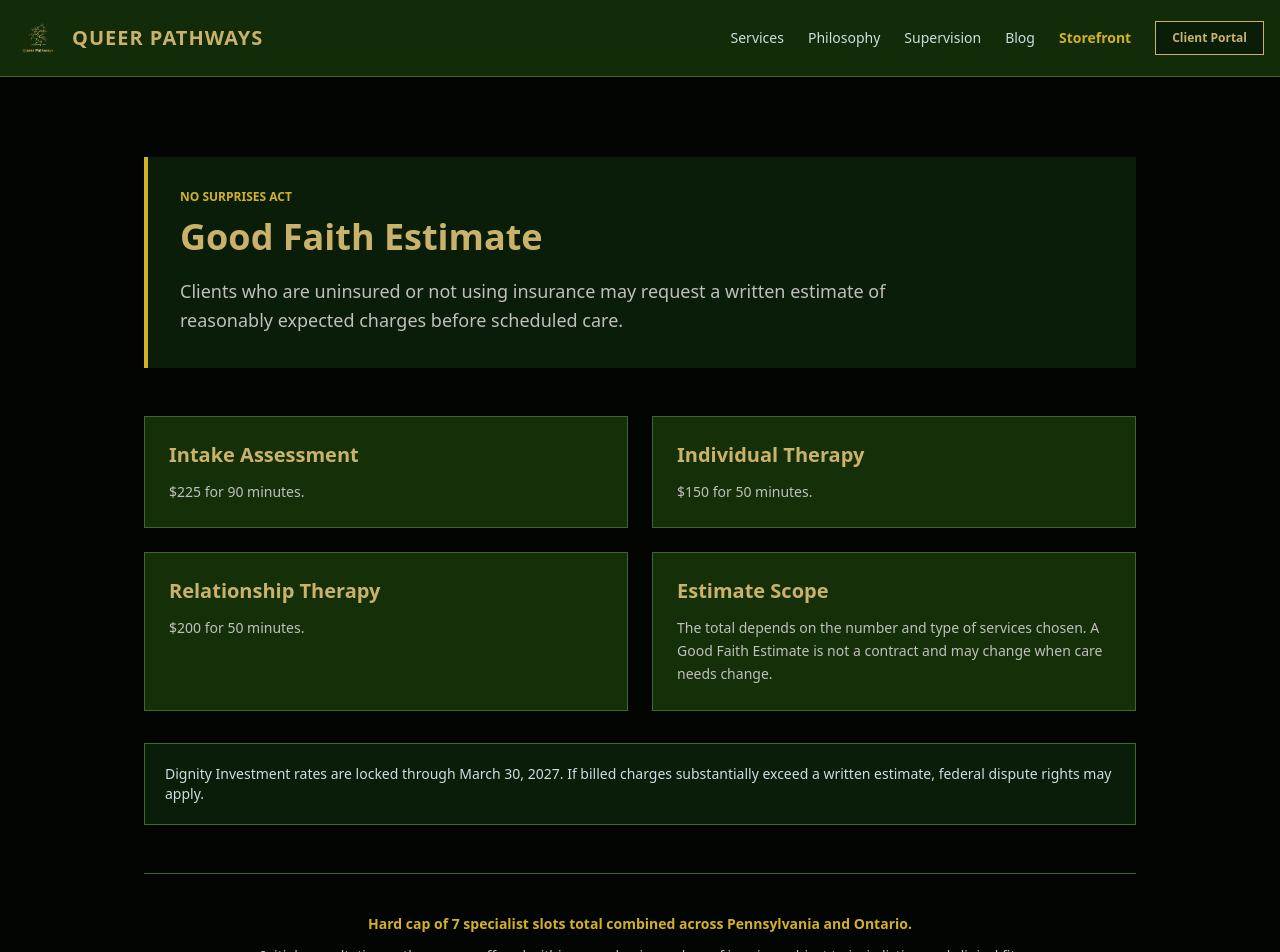
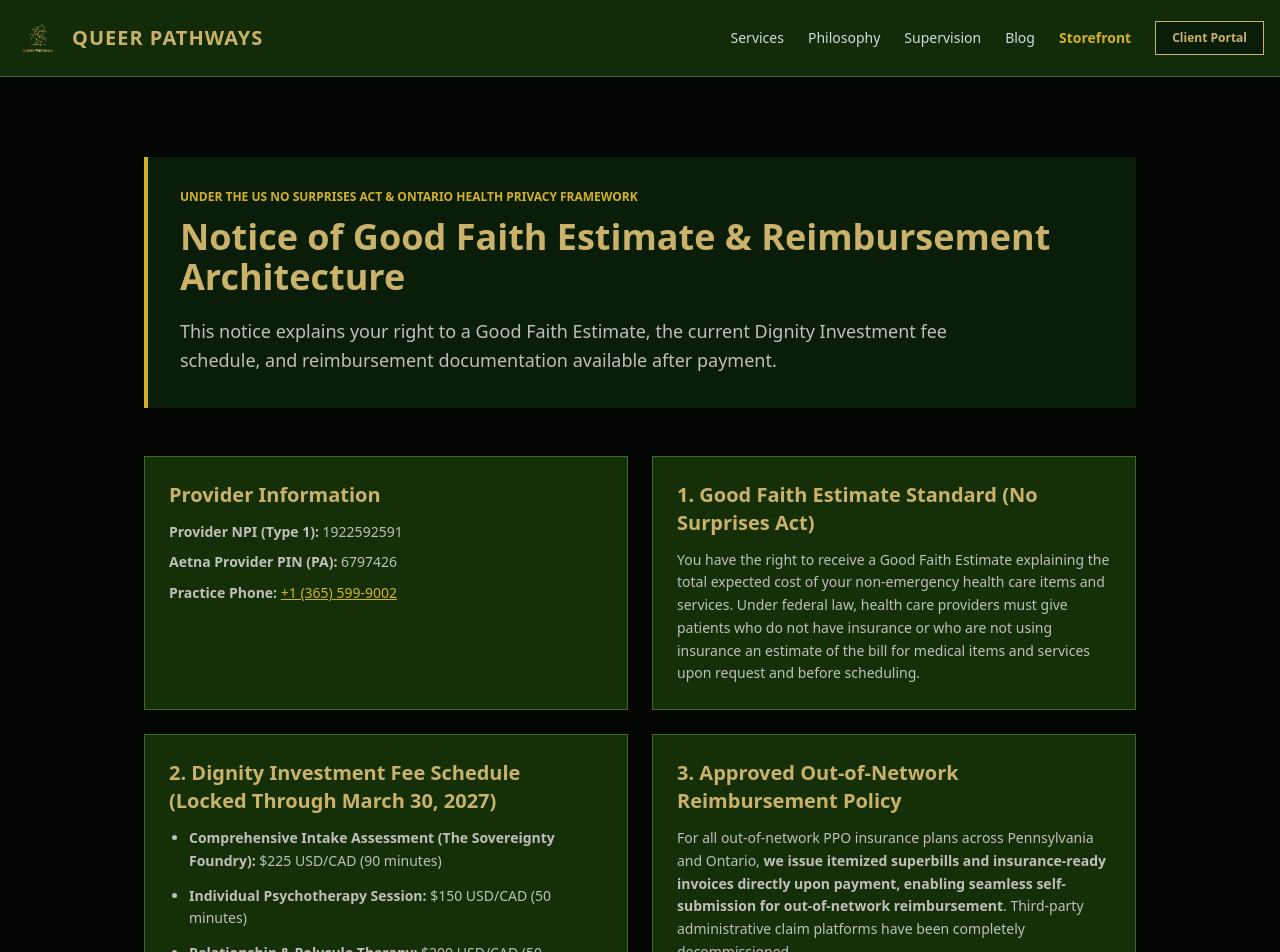
Before and after one commit to jonassaint-QP/QP-Clinical, a Next.js app: page /gfe in a window 1280 px wide. Shown: the top 952 px of the page. Built offline with nearby package versions, Linux system fonts and the light colour scheme.

Commit message:
Add legal and reimbursement disclosures

```diff
--- a/pages/gfe.tsx
+++ b/pages/gfe.tsx
@@ -3,17 +3,46 @@ import { InteriorPage } from '../components/InteriorPage';
 export default function GoodFaithEstimatePage() {
   return (
     <InteriorPage
-      title="Good Faith Estimate"
-      description="No Surprises Act pricing information for Queer Pathways intake, individual therapy, and relationship therapy."
-      eyebrow="No Surprises Act"
-      introduction="Clients who are uninsured or not using insurance may request a written estimate of reasonably expected charges before scheduled care."
+      title="Notice of Good Faith Estimate & Reimbursement Architecture"
+      description="No Surprises Act pricing and out-of-network reimbursement information for Queer Pathways clinical services."
+      eyebrow="Under the US No Surprises Act & Ontario Health Privacy Framework"
+      introduction="This notice explains your right to a Good Faith Estimate, the current Dignity Investment fee schedule, and reimbursement documentation available after payment."
       sections={[
-        { title: 'Intake Assessment', body: <p>$225 for 90 minutes.</p> },
-        { title: 'Individual Therapy', body: <p>$150 for 50 minutes.</p> },
-        { title: 'Relationship Therapy', body: <p>$200 for 50 minutes.</p> },
-        { title: 'Estimate Scope', body: <p>The total depends on the number and type of services chosen. A Good Faith Estimate is not a contract and may change when care needs change.</p> },
+        {
+          title: 'Provider Information',
+          body: (
+            <div className="space-y-2">
+              <p><strong>Provider NPI (Type 1):</strong> 1922592591</p>
+              <p><strong>Aetna Provider PIN (PA):</strong> 6797426</p>
+              <p><strong>Practice Phone:</strong> <a href="tel:+13655999002" className="text-[#D3B127] underline">+1 (365) 599-9002</a></p>
+            </div>
+          ),
+        },
+        {
+          title: '1. Good Faith Estimate Standard (No Surprises Act)',
+          body: <p>You have the right to receive a Good Faith Estimate explaining the total expected cost of your non-emergency health care items and services. Under federal law, health care providers must give patients who do not have insurance or who are not using insurance an estimate of the bill for medical items and services upon request and before scheduling.</p>,
+        },
+        {
+          title: '2. Dignity Investment Fee Schedule (Locked Through March 30, 2027)',
+          body: (
+            <ul className="list-disc space-y-3 pl-5">
+              <li><strong>Comprehensive Intake Assessment (The Sovereignty Foundry):</strong> $225 USD/CAD (90 minutes)</li>
+              <li><strong>Individual Psychotherapy Session:</strong> $150 USD/CAD (50 minutes)</li>
+              <li><strong>Relationship & Polycule Therapy:</strong> $200 USD/CAD (50 minutes)</li>
+              <li><strong>Autonomy & Executive Coaching Masterclass:</strong> $150 USD/CAD (1 hour) / $200 USD/CAD (2 hours)</li>
+            </ul>
+          ),
+        },
+        {
+          title: '3. Approved Out-of-Network Reimbursement Policy',
+          body: (
+            <div className="space-y-3">
+              <p>For all out-of-network PPO insurance plans across Pennsylvania and Ontario, <strong>we issue itemized superbills and insurance-ready invoices directly upon payment, enabling seamless self-submission for out-of-network reimbursement</strong>. Third-party administrative claim platforms have been completely decommissioned.</p>
+              <p>In Pennsylvania, in-network coverage is active for Aetna (PIN #6797426) and Highmark BCBS. In Ontario, official receipts bearing Registered Social Worker credential No. 842649 enable direct reimbursement processing through Sun Life, Manulife, Canada Life, and Desjardins.</p>
+            </div>
+          ),
+        },
       ]}
-      note="Dignity Investment rates are locked through March 30, 2027. If billed charges substantially exceed a written estimate, federal dispute rights may apply."
     />
   );
 }
--- a/pages/terms.tsx
+++ b/pages/terms.tsx
@@ -3,17 +3,38 @@ import { InteriorPage } from '../components/InteriorPage';
 export default function TermsPage() {
   return (
     <InteriorPage
-      title="Terms of Service"
+      title="Queer Pathways LLC — Terms of Service & Clinical Scope"
       description="Terms governing Queer Pathways clinical information, telehealth access, jurisdiction boundaries, and the separate adult retail storefront."
-      eyebrow="Effective August 8, 2026"
-      introduction="These terms distinguish the clinical portal from the independently operated retail storefront and define the boundaries of public website use."
+      eyebrow="Effective August 12, 2026"
+      introduction="These terms define the jurisdictional scope of Queer Pathways LLC's virtual clinical services, emergency limitations, and separation from the retail storefront."
       sections={[
-        { title: 'Clinical Jurisdictions', body: <p>Clinical services are limited to eligible clients located in Pennsylvania or Ontario when care is delivered. Website content does not establish a therapeutic relationship.</p> },
-        { title: 'Emergencies', body: <p>This website and its forms are not emergency services. In an emergency, contact local emergency services or an appropriate crisis resource in your location.</p> },
-        { title: 'Adult Retail Boundary', body: <p>The retail storefront is separate from clinical operations and is intended only for adults aged 18 or older. Retail browsing and purchases do not create a clinical relationship.</p> },
-        { title: 'Acceptable Use', body: <p>Do not misuse the website, attempt unauthorized access, interfere with operation, or submit clinical information through retail systems.</p> },
+        {
+          title: 'Operating Entity & Contact',
+          body: (
+            <div className="space-y-2">
+              <p><strong>Operating Entity:</strong> Queer Pathways LLC</p>
+              <p><strong>Active Practice Phone:</strong> <a href="tel:+13655999002" className="text-[#D3B127] underline">+1 (365) 599-9002</a></p>
+              <p><strong>Administrative Inquiries:</strong> <a href="mailto:jonassaint@queerpathways.org" className="text-[#D3B127] underline">jonassaint@queerpathways.org</a></p>
+            </div>
+          ),
+        },
+        {
+          title: '1. Cross-Border Telehealth Jurisdictional Scope',
+          body: <p>Telehealth psychotherapy, clinical consultation, and specialized mental health services provided through queerpathways.org are strictly limited to eligible clients who are <strong>physically located within the Commonwealth of Pennsylvania (United States) or the Province of Ontario (Canada) at the exact time of session delivery</strong>. Clinical care is delivered exclusively by Joshua Samuel Jonassaint, LCSW, RSW, under active credentials in Pennsylvania (Licensed Clinical Social Worker #CW023073) and Ontario (Registered Social Worker No. 842649).</p>,
+        },
+        {
+          title: '2. Virtual Practice Sovereignty & Physical Address Protection',
+          body: <p>Queer Pathways operates as a virtual-only telehealth practice. To preserve practice sovereignty, clinical licensing boundaries, and personal clinician safety, <strong>strictly zero physical practice addresses are displayed or maintained on public-facing web pages, footers, or metadata</strong>. All physical and administrative correspondence is handled through registered administrative routing nodes.</p>,
+        },
+        {
+          title: '3. Emergency & Crisis Disclaimer',
+          body: <p>Queer Pathways does not provide 24/7 emergency crisis intervention. If you are experiencing an acute life-threatening emergency, immediate risk of self-harm, or severe psychiatric distress, you must immediately contact emergency services (911 in the US and Canada), call or text the Suicide & Crisis Lifeline at <strong>988</strong>, or proceed to the nearest hospital emergency room.</p>,
+        },
+        {
+          title: '4. Two-Lane Commercial & Clinical Separation (QP-POL-002)',
+          body: <p>E-commerce hardware transactions executed via our retail storefront at queerpathways.com (Lane 1) operate under complete, firewalled database, merchant processor, and payment gateway isolation from our clinical electronic health records (EHR) and therapy billing system at queerpathways.org (Lane 2). Outbound clicks to retail offerings are intercepted to guarantee zero cross-lane Protected Health Information (PHI) or financial data transversal.</p>,
+        },
       ]}
-      note="Retail and clinical data systems, payment lanes, and records remain strictly separated under QP-POL-002."
     />
   );
 }
```
